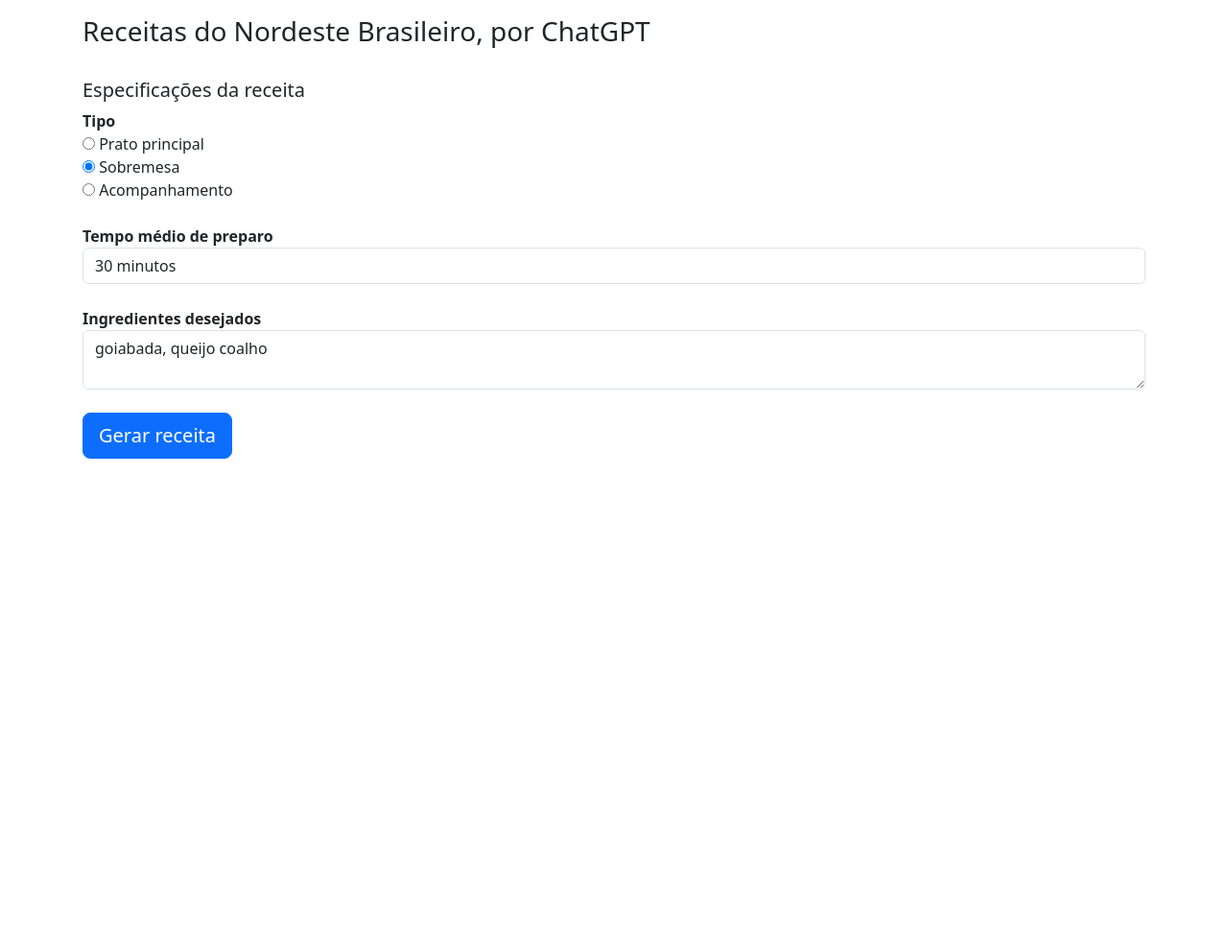
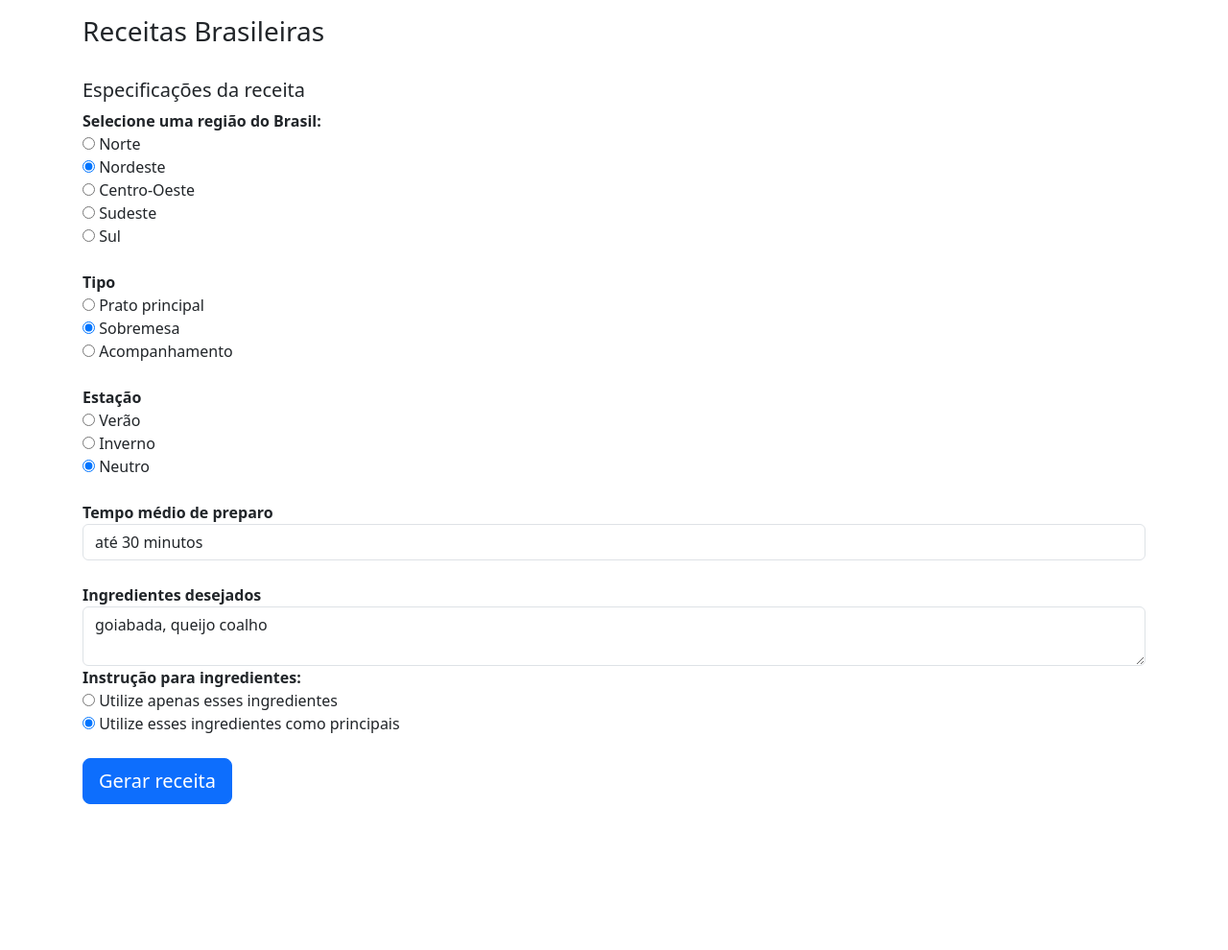
Before and after one commit to renanbcunderline/pln231, a Django app: page /pln231/ in a window 1280 px wide. Shown: the whole page at 96% size. Before the commit the page ends 478 px from the top, so only its background shows below. Run offline with Django 4.2, Linux system fonts and the light colour scheme.

Commit message:
alteracoes de Renan e David

````diff
--- a/pln231/pln231_api/views.py
+++ b/pln231/pln231_api/views.py
@@ -7,7 +7,7 @@ import json
 from django.http import JsonResponse
 import openai
 
-openai.api_key = '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'
+openai.api_key = 'key'
 
 def get_completion(prompt):
     print(prompt)
@@ -30,21 +30,23 @@ def query_view(request):
         tipo = request.POST.get('tipo')
         tempo = request.POST.get('tempo')
         ingr = request.POST.get('ingr')
-        response = get_completion(gen_prompt(tipo, tempo, ingr))
+        estacao = request.POST.get('estacao')
+        regiao = request.POST.get('regiao')
+        instrIngr = request.POST.get('instrIngr')
+        response = get_completion(gen_prompt(tipo, tempo, ingr, estacao, regiao, instrIngr))
         print(response)
         response_dict = json.loads(response)
-        #return JsonResponse({'response': response})
         return JsonResponse(response_dict, safe=False)
     return render(request, 'index.html')
 
-def gen_prompt(tipo, tempo, ingr):
-    return "Preciso de receita tipica do Nordeste brasileiro. \
+def gen_prompt(tipo, tempo, ingr, estacao, regiao, instrIngr):
+    return "Preciso de receita tipica da região ```"+regiao+"``` do Brasil ```"+estacao+"```"+"\
             Formate a resposta como um JSON com atributos title,\
             description, prep_time, cook_time, ingredients, directions.\
             O tipo de receita esta entre os delimitadores abaixo \
             tipo de receita: ```" + tipo +"```.\
             O tempo de preparo da receita deve ser proximo do que esta entre os delimitadores a seguir\
             tempo medio de preparo: ```" + tempo + "```\
-            A receita deve usar alguns dos ingredientes delimitados a seguir\
+            Utilize ```"+instrIngr+"``` delimitados a seguir\
             ingredientes: ```" + ingr + "```.\
             Se nao gerar receitas, retorne um JSON com os campos vazios."
--- a/pln231/static/script.js
+++ b/pln231/static/script.js
@@ -11,7 +11,9 @@ $(document).ready(function() {
         var tiporeceita = $("input[type='radio'][name='tiporeceita']:checked").val();
         var tempomedio = $('#tempo-medio-receita').val();
         var ingredientes = $('#ingredientes-receita').val();
-        var dateTime = new Date();
+        var estacao = $("input[type='radio'][name='estacao']:checked").val(); // Nova variável estacao
+        var regiao = $("input[type='radio'][name='regiao']:checked").val(); // Nova variável regiao
+        var instrIngr = $("input[type='radio'][name='ingredientes']:checked").val();
         var time = dateTime.toLocaleTimeString();
         // Clear
         $('#rec_title').html('');
@@ -24,7 +26,7 @@ $(document).ready(function() {
         $.ajax({
             url: '/pln231/',
             type: 'POST',
-            data: {tipo: tiporeceita, tempo: tempomedio, ingr: ingredientes},
+            data: {tipo: tiporeceita, tempo: tempomedio, ingr: ingredientes, estacao: estacao, regiao: regiao, instrIngr: instrIngr},
             dataType: 'json',
             success: function(data) {
                 $('.btn').prop('disabled', false);
@@ -54,7 +56,7 @@ $(document).ready(function() {
                 $(".btn .spinner-border").hide();
             },
 
-            timeout: 9000
+            timeout: 29000
         });
     });
 });
--- a/pln231/templates/index.html
+++ b/pln231/templates/index.html
@@ -1,7 +1,7 @@
 <html>
 <head>
     {% load static %}
-    <title>Receitas do Nordeste Brasileiro, por ChatGPT</title>
+    <title>Receitas do Nordeste Brasileiro</title>
     <script src="https://code.jquery.com/jquery-3.6.0.min.js"></script>
     <script src="https://cdn.jsdelivr.net/npm/js-cookie@3.0.0/dist/js.cookie.min.js"></script>
     <script src="https://cdn.jsdelivr.net/npm/bootstrap@5.3.0-alpha1/dist/js/bootstrap.bundle.min.js" integrity="sha384-w76AqPfDkMBDXo30jS1Sgez6pr3x5MlQ1ZAGC+nuZB+EYdgRZgiwxhTBTkF7CXvN" crossorigin="anonymous"></script>
@@ -11,7 +11,7 @@
 </head>
 <body>
     <div class="container p-3">
-        <h3>Receitas do Nordeste Brasileiro, por ChatGPT</h3>
+        <h3>Receitas Brasileiras</h3>
         <br>
         <div class="mb-3">
             <form method="post">
@@ -21,6 +21,30 @@
                     <div class="">
                         <h5 access="false" id="control-39578">Especificações da receita</h5></div>
                     <div class="formbuilder-radio-group form-group field-tiporeceita">
+                        <label for="regiao"><b>Selecione uma região do Brasil:</b></label>
+                    <div class="radio-group">
+                        <div class="formbuilder-radio">
+                            <input type="radio" id="norte" name="regiao" value="norte">
+                            <label for="norte">Norte</label>
+                        </div>
+                        <div class="formbuilder-radio">
+                            <input type="radio" id="nordeste" name="regiao" value="nordeste" checked="checked">
+                            <label for="nordeste">Nordeste</label>
+                        </div>
+                        <div class="formbuilder-radio">
+                            <input type="radio" id="centro-oeste" name="regiao" value="centro-oeste">
+                            <label for="centro-oeste">Centro-Oeste</label>
+                        </div>
+                        <div class="formbuilder-radio">
+                            <input type="radio" id="sudeste" name="regiao" value="sudeste">
+                            <label for="sudeste">Sudeste</label>
+                        </div>
+                        <div class="formbuilder-radio">
+                            <input type="radio" id="sul" name="regiao" value="sul">
+                            <label for="sul">Sul</label>
+                        </div>
+                    <br>
+                    </div>
                         <label for="tiporeceita" class="formbuilder-radio-group-label"><b>Tipo</b></label>
                         <div class="radio-group">
                             <div class="formbuilder-radio">
@@ -38,17 +62,48 @@
                         </div>
                     </div>
                     <br>
+                    <div class="formbuilder-radio-group form-group field-estacao">
+                        <label for="estacao" class="formbuilder-radio-group-label"><b>Estação</b></label>
+                        <div class="radio-group">
+                            <div class="formbuilder-radio">
+                                <input name="estacao" access="false" id="estacao-verao" value="na estação verao" type="radio">
+                                <label for="estacao-verao">Verão</label>
+                            </div>
+                            <div class="formbuilder-radio">
+                                <input name="estacao" access="false" id="estacao-inverno" value="na estação inverno" type="radio">
+                                <label for="estacao-inverno">Inverno</label>
+                            </div>
+                            <div class="formbuilder-radio">
+                                <input name="estacao" access="false" id="estacao-neutro" value="" type="radio" checked="checked">
+                                <label for="estacao-neutro">Neutro</label>
+                            </div>
+                        </div>
+                    </div>
+                    <br>
                     <div class="formbuilder-text form-group field-tempo-medio-receita">
                         <label for="tempo-medio-receita" class="formbuilder-text-label"><b>Tempo médio de preparo</b></label>
-                        <input type="text" class="form-control" name="tempo-medio-receita" access="false" value="30 minutos" maxlength="40" id="tempo-medio-receita">
+                        <input type="text" class="form-control" name="tempo-medio-receita" access="false" value="até 30 minutos" maxlength="40" id="tempo-medio-receita">
                     </div>
                     <br>
                     <div class="formbuilder-textarea form-group field-ingredientes-receita">
                         <label for="ingredientes-receita" class="formbuilder-textarea-label"><b>Ingredientes desejados</b></label>
                         <textarea type="textarea" class="form-control" name="ingredientes-receita" access="false" maxlength="140" id="ingredientes-receita">goiabada, queijo coalho</textarea>
                     </div>
-                </div>
-                <br>
+
+                    <div class="formbuilder-radio-group-ingr form-group field-ingredientes">
+                        <label for="ingredientes" class="formbuilder-radio-group-label"><b>Instrução para ingredientes:</b></label>
+                        <div class="radio-group">
+                            <div class="formbuilder-radio">
+                                <input name="ingredientes" access="false" id="opcao-1" value="estritamente apenas estes ingredientes" type="radio">
+                                <label for="apenas-ingredientes">Utilize apenas esses ingredientes</label>
+                            </div>
+                            <div class="formbuilder-radio">
+                                <input name="ingredientes" access="false" id="opcao-2" value="estes ingredientes como principais" type="radio" checked="checked">
+                                <label for="todos-ingredientes">Utilize esses ingredientes como principais</label>
+                            </div>
+                        </div>
+                    </div>
+                    <br>
                 <button class="btn btn-primary btn-lg" type="submit" onclick="loading()">
                     <i class="spinner-border spinner-border-sm" role="status" style="display:none;"></i>
                     <span class="btn-text">Gerar receita</span>
````
